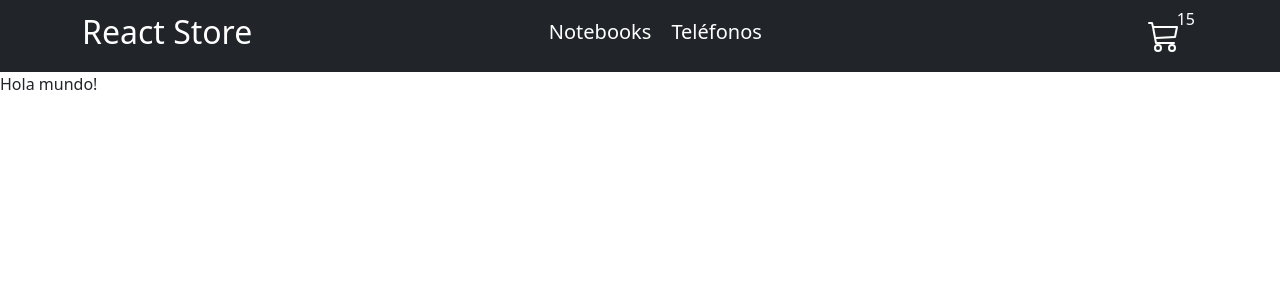
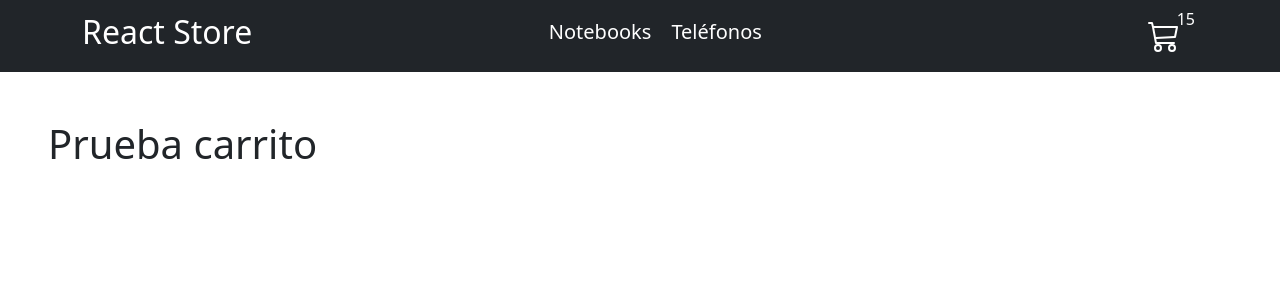
Before and after one commit to andymedina1/segunda-prueba, a React (Vite) app: page /cart in a window 1280 px wide. Shown: the top 300 px of the page. Built offline with nearby package versions, Linux system fonts and the light colour scheme.

Commit message:
Act.6 - Primer prueba de Cart.jsx

```diff
--- a/src/components/Cart.jsx
+++ b/src/components/Cart.jsx
@@ -1,5 +1,21 @@
+import { useContext } from 'react'
+import { CartContext } from '../contexts/CartContext'
+
 function Cart () {
-  return (<>Hola mundo!</>)
+  const { cartList } = useContext(CartContext)
+  return (
+    <div className='mt-5 ms-5'>
+      <h1>Prueba carrito</h1>
+      <div className='mt-5'>
+        {cartList.map(item =>
+          <ul key={item.id}>
+            <h6>{item.title}</h6>
+            <li>Precio unitario: {item.price}</li>
+            <li>Cantidad: {item.quantity} unidades</li>
+          </ul>)}
+      </div>
+    </div>
+  )
 }
 
 export default Cart
```
